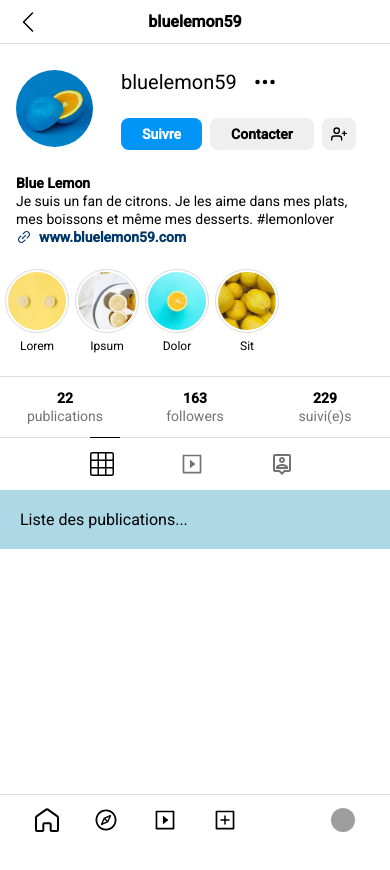
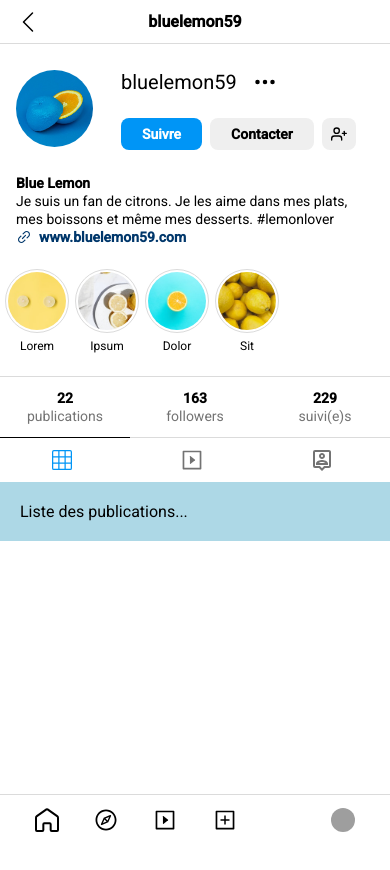
Before and after one commit to nicomil59/instagrum, a React (Vite) app: page / in a window 390 px wide. Shown: the top 870 px of the page. Built offline with nearby package versions, Linux system fonts and the light colour scheme; grey boxes are pictures that could not be loaded; some icons are missing.

Commit message:
💄 CONTENT > TABS > set responsive style

```diff
--- a/src/components/main/content/Content.jsx
+++ b/src/components/main/content/Content.jsx
@@ -136,15 +136,10 @@ const ContentStyled = styled.section`
     }
   }
 
-  /* @media screen and (max-width: 735px) {
+  @media screen and (max-width: 735px) {
     .tabs {
-      .tab-btn {
-        font-size: 24px;
-
-        .btn-label {
-          display: none;
-        }
-      }
+      gap: 0;
+      height: 44px;
     }
-  } */
+  }
 `;
--- a/src/components/main/content/TabItem.jsx
+++ b/src/components/main/content/TabItem.jsx
@@ -47,6 +47,21 @@ const TabItemStyled = styled.button`
   @media screen and (max-width: 735px) {
     font-size: 24px;
 
+    flex: 1;
+    justify-content: center;
+
+    &:first-child {
+      .icon {
+        font-size: ${theme.fonts.sizes.L};
+      }
+    }
+
+    &.active {
+      .icon {
+        color: ${theme.colors.blue};
+      }
+    }
+
     .btn-label {
       display: none;
     }
```
